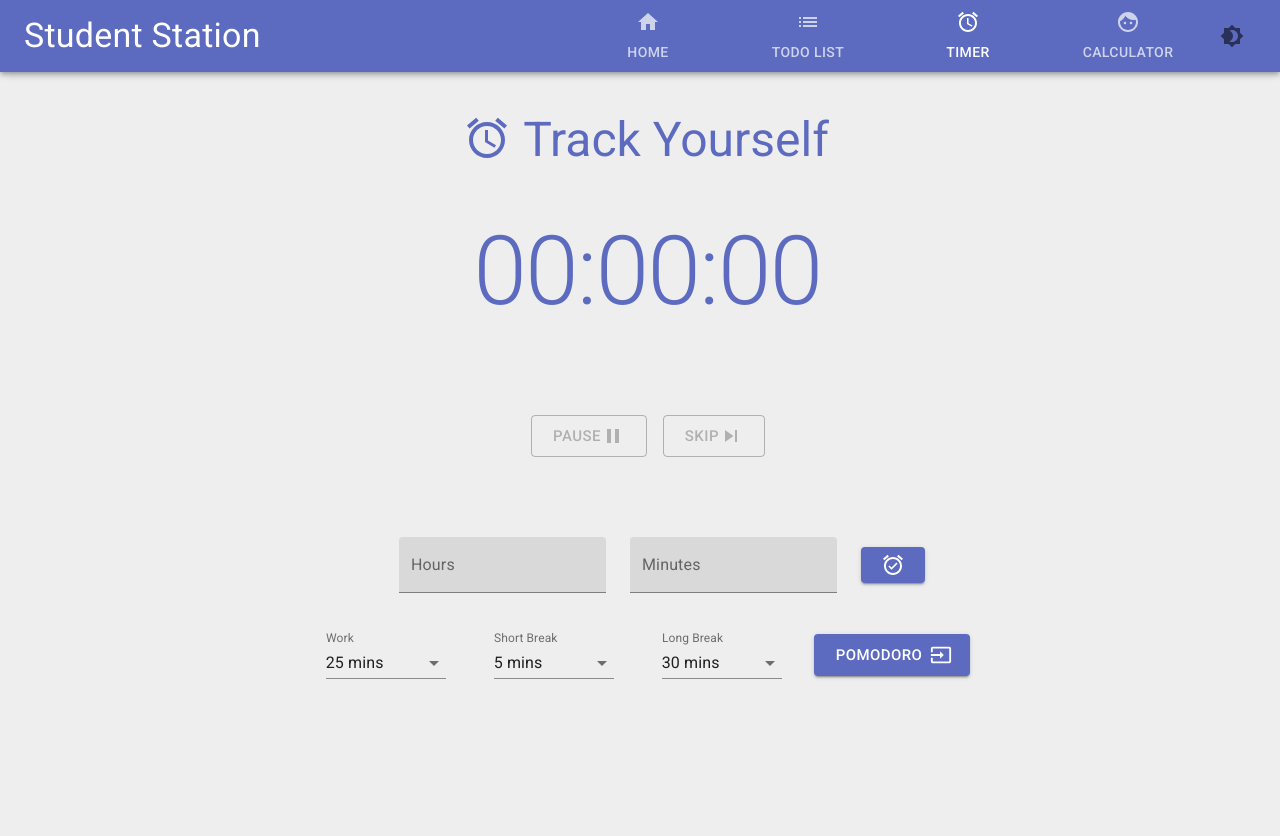
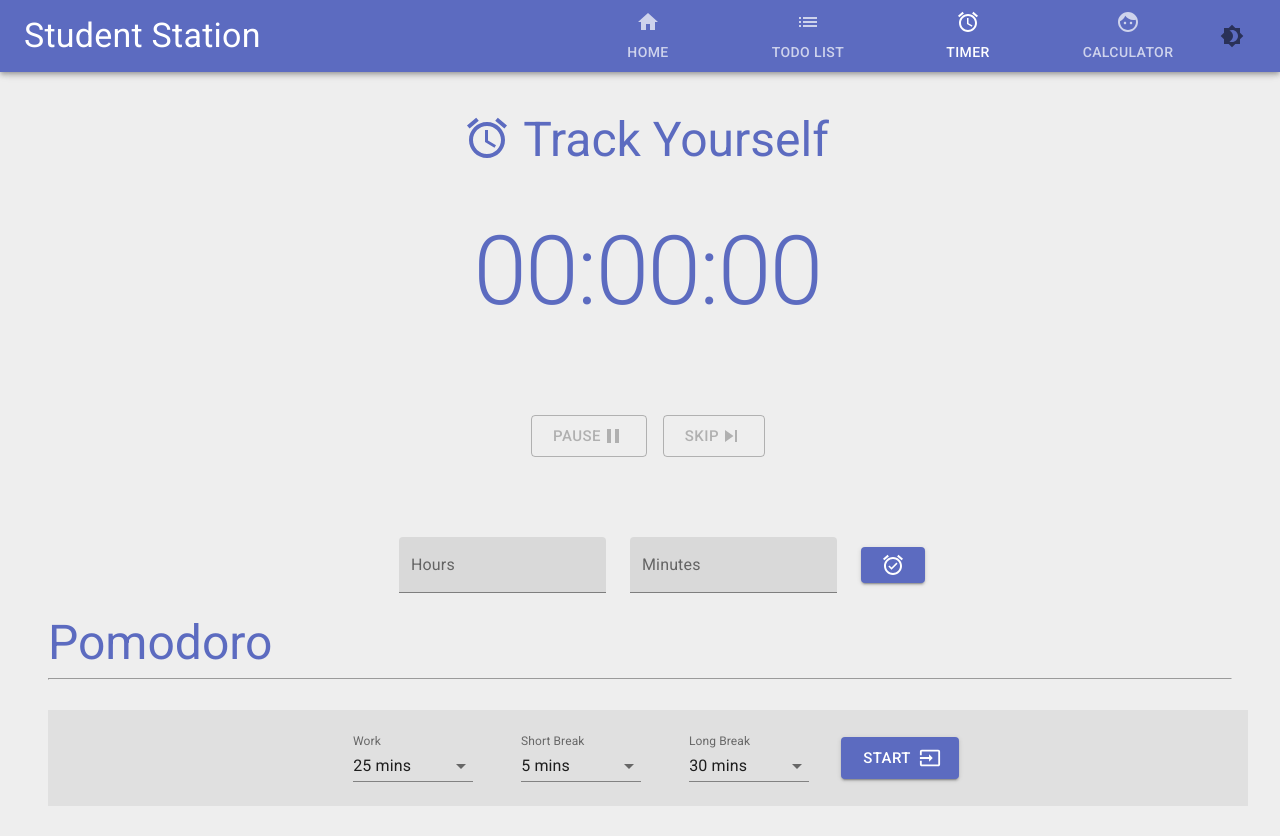
Before and after one commit to saad-afridi/StudentStation, a React (Create React App) app: page / in a window 1280 px wide. Both pictures are taken after a click on the tab "TIMER". Before the commit the page ends 800 px from the top, so only its background shows below. Built offline with nearby package versions, Linux system fonts and the light colour scheme.

Commit message:
Cleaned Timer UI a bit and added some new tasks to roadmap

```diff
--- a/src/components/Timer/SetPomodoro.js
+++ b/src/components/Timer/SetPomodoro.js
@@ -1,7 +1,7 @@
 import React from 'react'
 
 // Material UI Components
-import {Grid, FormControl, InputLabel, Select, MenuItem, Button} from '@material-ui/core';
+import {Grid, FormControl, InputLabel, Select, MenuItem, Button, Typography} from '@material-ui/core';
 
 // Material UI Icons
 import InputIcon from '@material-ui/icons/Input';
@@ -11,6 +11,10 @@ import { withStyles } from '@material-ui/styles';
 import PropTypes from 'prop-types';
 
 const styles = theme => ({
+    root: {
+        backgroundColor: theme.palette.elevated[1],
+        margin: "30px 0px",
+    },
     formControl: {
         margin: theme.spacing(2),
         fullWidth: true,
@@ -60,7 +64,11 @@ class SetPomodoro extends React.Component {
         }
 
         return (
-
+            <>
+            <Typography variant="h3" color="secondary">
+                Pomodoro
+            </Typography>
+            <hr />
             <Grid container spacing={2} direction="row" justify="center" alignItems="center"
             className={classes.root}>
                 <Grid item>
@@ -108,10 +116,11 @@ class SetPomodoro extends React.Component {
                 <Grid item>
                     <Button variant="contained" color="primary" size="large"
                     onClick={this.submitPom} endIcon={<InputIcon />}>
-                    Pomodoro
+                    Start
                     </Button>
                 </Grid>
             </Grid>
+            </>
         )
     }
 
```
Also changed, not shown: 1 other file (tests, documents, lock files or other folders).
